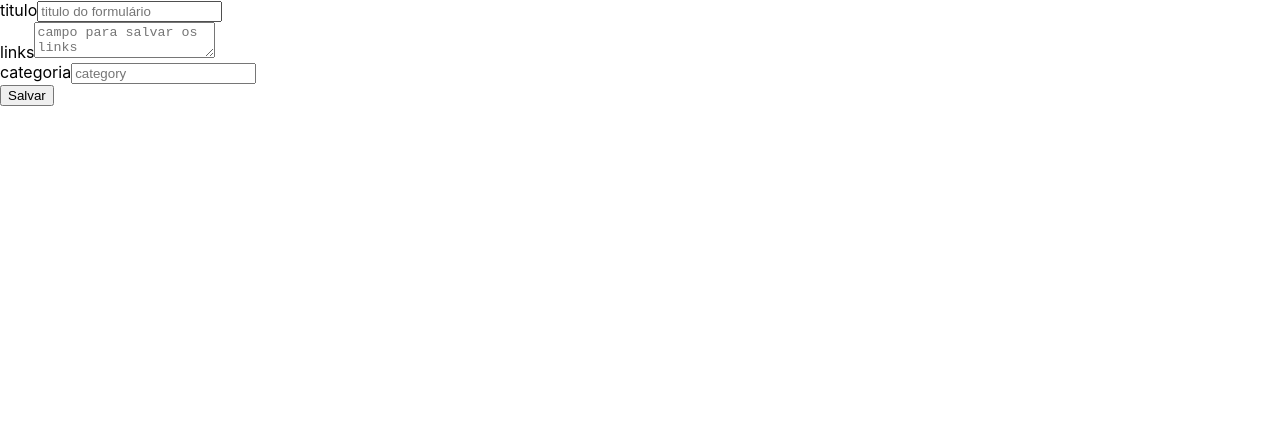
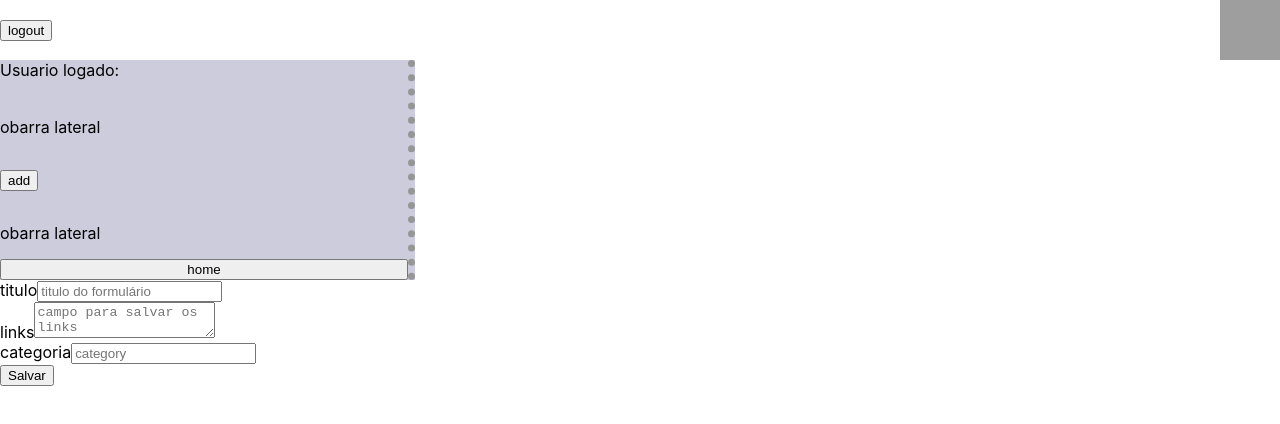
Before and after one commit to devAlexSilva/links_front, a Next.js app: page /cardAdd in a window 1280 px wide. Shown: the top 424 px of the page. Built offline with nearby package versions, Linux system fonts and the light colour scheme; grey boxes are pictures that could not be loaded.

Commit message:
Fit & Add: pages & readme

```diff
--- a/src/components/sideBarLeft.jsx
+++ b/src/components/sideBarLeft.jsx
@@ -13,23 +13,27 @@ export function SideBarLeft() {
                 <span>Usuario logado:</span>
                 <h1>{userLoged}</h1>
             </div>
-            <div>
+
                 <p>obarra lateral</p>
-            </div>
-            <div>
-                <p>opções</p>
-            </div>
-            <div>
-                <p>obarra lateral</p>
-            </div>
 
-            <div>
+                <p>
+
                 <Link href={'/cardAdd'}>
                     <button type="submit">
-                        <span> + </span>
+                        <span> add </span>
                     </button>
                 </Link>
-            </div>
+
+                </p>
+
+                <p>obarra lateral</p>
+
+                <Link href={'/home'}>
+                    <button type="submit">
+                        <span> home </span>
+                    </button>
+                </Link>
+
         </div>
     )
 }
--- a/src/pages/cardAdd.jsx
+++ b/src/pages/cardAdd.jsx
@@ -2,6 +2,8 @@ import Head from 'next/head'
 import { useForm } from 'react-hook-form'
 import { api } from '../apiLinks/axiosClientSide';
 import Router from 'next/router';
+import { Header } from '../components/header';
+import { SideBarLeft } from '../components/sideBarLeft';
 
 
 
@@ -29,9 +31,8 @@ export default function CardAdd(){
 
     return (
         <div>
-            <Head>
-                <title>LIA</title>
-            </Head>
+            <Header />
+            <SideBarLeft />
 
             <form onSubmit={handleSubmit(saveForm)}>
                 <div>
```
Also changed, not shown: src/pages/cardUpdate/[id].jsx (+7 -4 lines), 1 other file (tests, documents, lock files or other folders).
